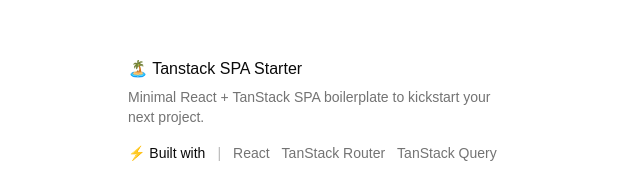
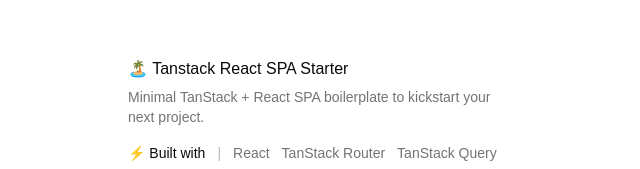
Before and after one commit to zwelhtetyan/tanstack-react-spa-starter, a React (Vite) app: page / in a window 1280 px wide. Shown: the part 240-409 px from the top of the page, without its empty margins (320-960 px from the left). Built offline with nearby package versions, Linux system fonts and the light colour scheme; no server answers.

Commit message:
chore: typo

```diff
--- a/index.html
+++ b/index.html
@@ -22,10 +22,10 @@
 		<!-- Facebook Meta Tags -->
 		<meta property="og:url" content="https://myapp.com">
 		<meta property="og:type" content="website">
-		<meta property="og:title" content="Tanstack React SPA Starter">
+		<meta property="og:title" content="TanStack + React SPA Starter">
 		<meta
 			property="og:description"
-			content="Minimal React + TanStack SPA boilerplate to kickstart your next project."
+			content="Minimal TanStack + React SPA boilerplate to kickstart your next project."
 		>
 		<meta property="og:image" content="/og.webp">
 
@@ -33,10 +33,10 @@
 		<meta name="twitter:card" content="summary_large_image">
 		<meta property="twitter:domain" content="myapp.com">
 		<meta property="twitter:url" content="https://myapp.com">
-		<meta name="twitter:title" content="Tanstack React SPA Starter">
+		<meta name="twitter:title" content="TanStack +  React SPA Starter">
 		<meta
 			name="twitter:description"
-			content="Minimal React + TanStack SPA boilerplate to kickstart your next project."
+			content="Minimal TanStack + React SPA boilerplate to kickstart your next project."
 		>
 		<meta name="twitter:image" content="/og.webp">
 	</head>
--- a/src/config/app-config.ts
+++ b/src/config/app-config.ts
@@ -1,5 +1,5 @@
 export const appConfig = {
-	title: "Tanstack React SPA Starter",
+	title: "TanStack React SPA Starter",
 	description:
-		"Minimal React + TanStack SPA boilerplate to kickstart your next project.",
+		"Minimal TanStack + React SPA boilerplate to kickstart your next project.",
 };
--- a/src/routes/index.tsx
+++ b/src/routes/index.tsx
@@ -27,18 +27,18 @@
 		<main>
 			<div className="flex min-h-svh items-center justify-center p-6">
 				<div className="flex min-w-0 max-w-sm flex-col leading-loose">
-					<h1 className="mb-0.5 font-medium">🏝️ Tanstack SPA Starter</h1>
+					<h1 className="mb-0.5 font-medium">🏝️ Tanstack React SPA Starter</h1>
 					<p className="text-muted-foreground text-sm">
 						Minimal{" "}
-						<a className="hover:underline" href="https://react.dev">
-							React
-						</a>{" "}
-						+{" "}
 						<a
 							className="hover:underline"
 							href="https://tanstack.com/router/latest"
 						>
 							TanStack
+						</a>{" "}
+						+{" "}
+						<a className="hover:underline" href="https://react.dev">
+							React
 						</a>{" "}
 						SPA boilerplate to kickstart your next project.
 					</p>
```
Also changed, not shown: .cta.json, public/manifest.json.
